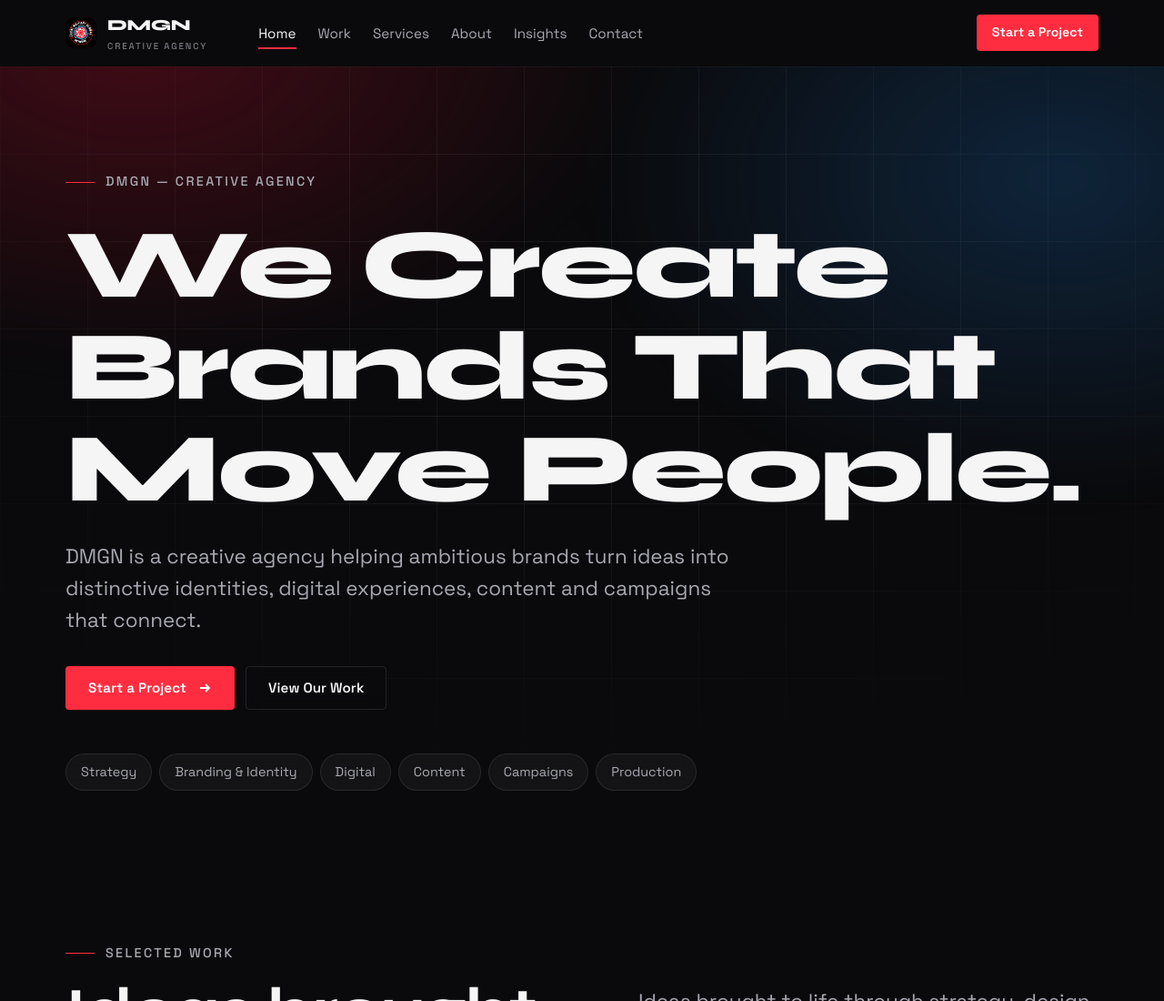
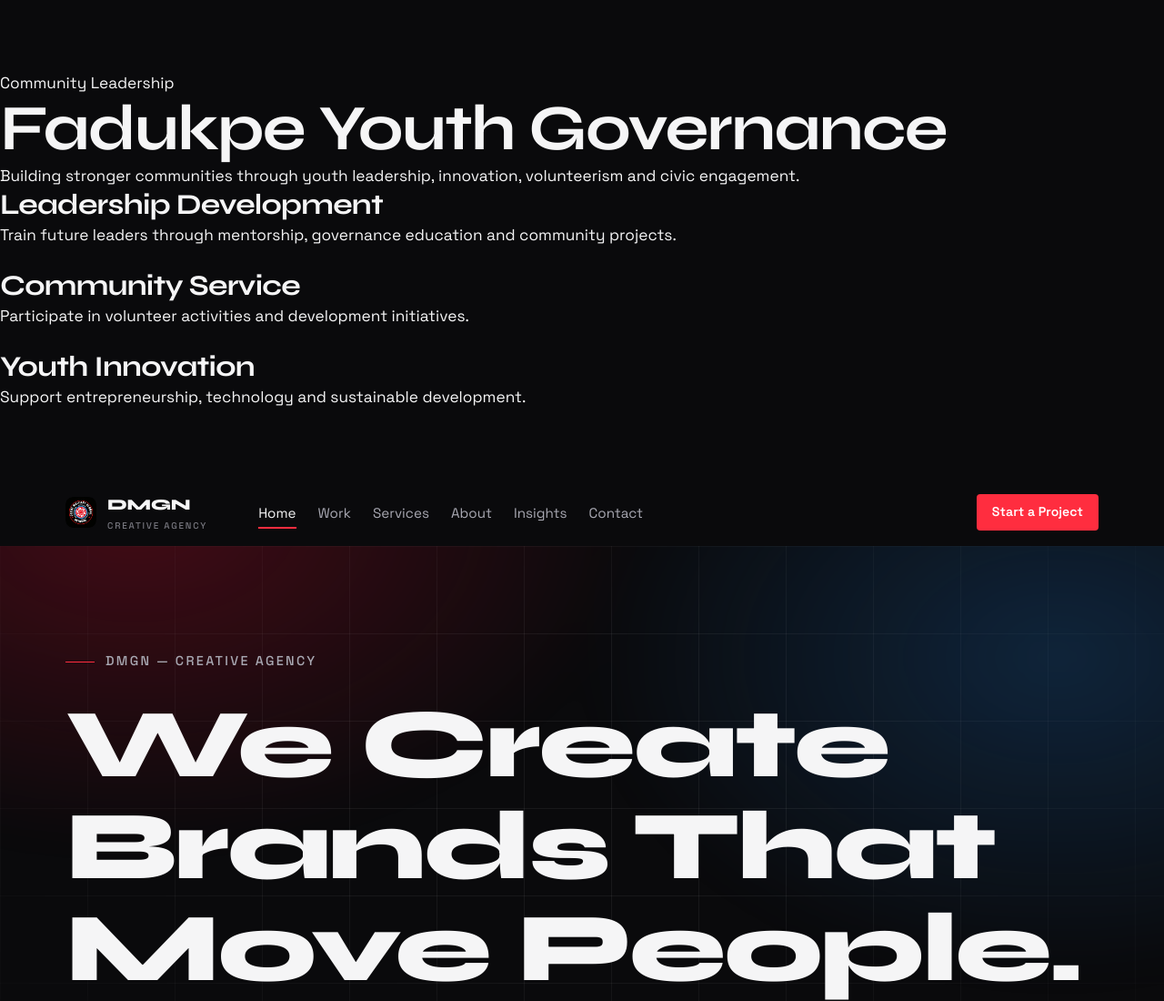
Before and after one commit to deenimaiyaki/DMGN-static, a website: page public/index.html in a window 1280 px wide. Shown: the top 1100 px of the page at 91% size. Drawn offline with Linux system fonts and the light colour scheme.

Commit message:
Update index.html

```diff
--- a/public/index.html
+++ b/public/index.html
@@ -22,6 +22,64 @@
 <meta name="twitter:title" content="DMGN — Creative Agency | We Create Brands That Move People">
 <meta name="twitter:description" content="DMGN is a creative agency helping ambitious brands turn ideas into distinctive identities, digital experiences, content and campaigns. Based in Minna, Nigeria; working worldwide.">
 <meta name="twitter:image" content="https://www.deenimaiyaki.name.ng/assets/img/og-dmgn.jpg">
+<section id="fadukpe-youth" class="section">
+
+<div class="container">
+
+<div class="section-title">
+
+<span>Community Leadership</span>
+
+<h2>Fadukpe Youth Governance</h2>
+
+<p>
+Building stronger communities through youth leadership,
+innovation, volunteerism and civic engagement.
+</p>
+
+</div>
+
+<div class="grid">
+
+<div class="card">
+
+<h3>Leadership Development</h3>
+
+<p>
+Train future leaders through mentorship,
+governance education and community projects.
+</p>
+
+</div>
+
+<div class="card">
+
+<h3>Community Service</h3>
+
+<p>
+Participate in volunteer activities and
+development initiatives.
+</p>
+
+</div>
+
+<div class="card">
+
+<h3>Youth Innovation</h3>
+
+<p>
+Support entrepreneurship, technology
+and sustainable development.
+</p>
+
+</div>
+
+</div>
+
+</div>
+
+</section>
+
 
 <link rel="icon" href="/favicon.png" type="image/png">
 <link rel="apple-touch-icon" href="/assets/img/apple-touch-icon.png">
```
